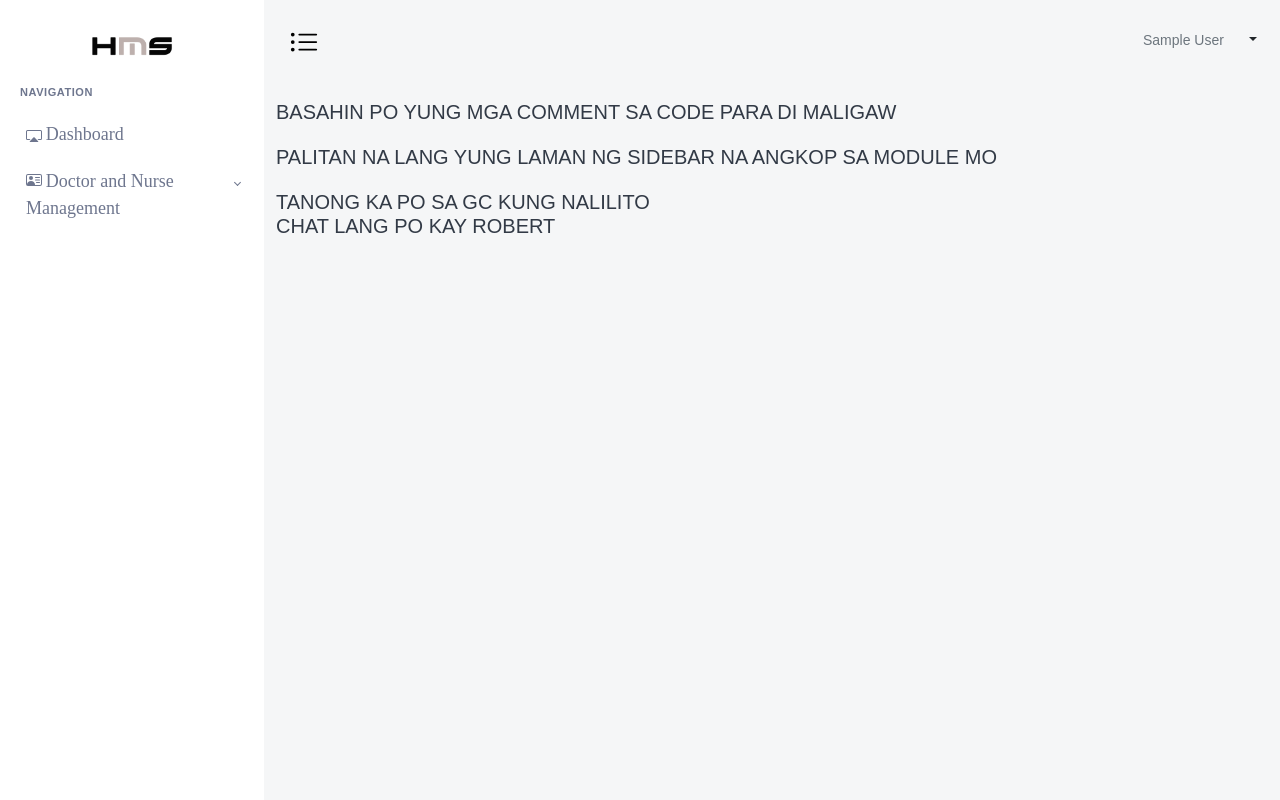
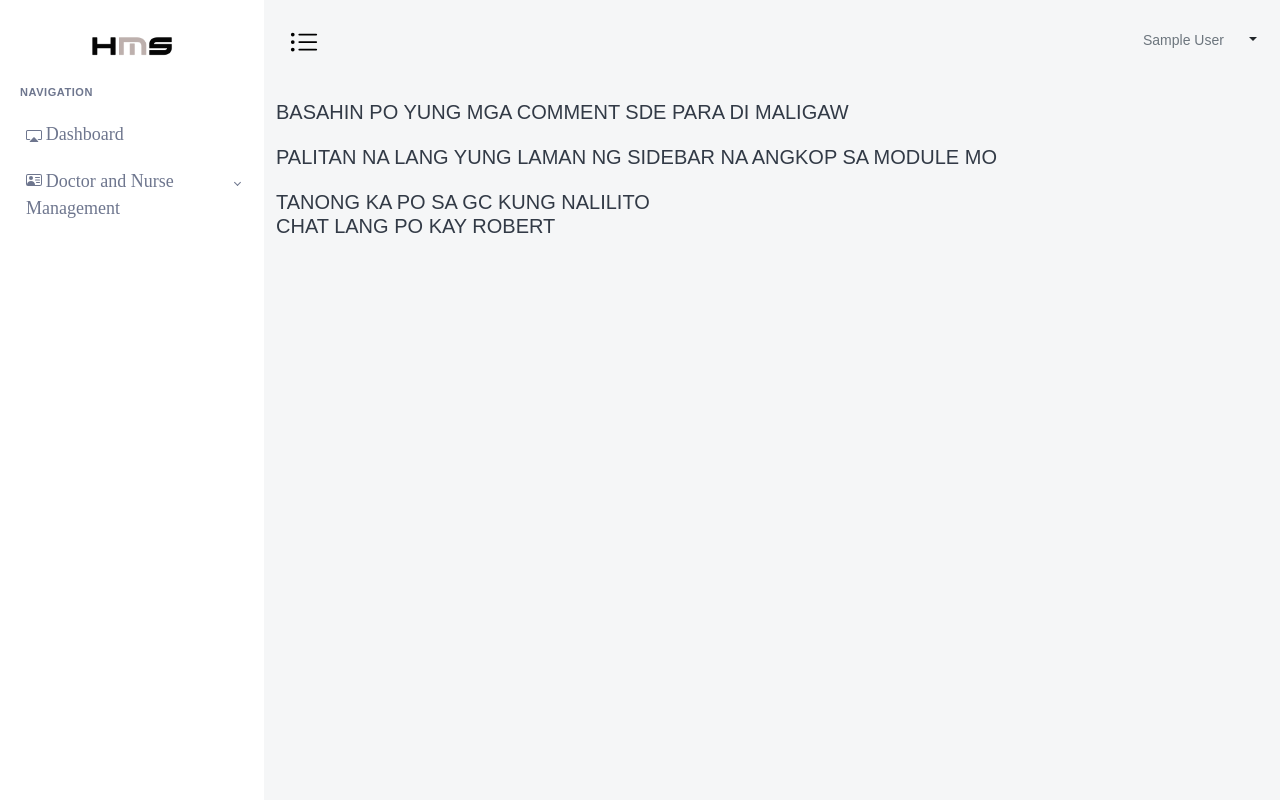
Before and after one commit to Aksel-zxy/HMS-CAPSTONE, a PHP site: the page made by backend/Doctor and Nurse Management/doctor_dashboard.php in a window 1280 px wide. Run offline with PHP 8.4, Linux system fonts and the light colour scheme; the visitor is signed in with stand-in values (Sample User, id 1); tables that the repository leaves empty or names only in its code hold one stand-in row (values such as "Sample post"); some libraries are stand-ins or nearby versions.

Commit message:
ytjytuty

```diff
--- a/backend/Doctor and Nurse Management/doctor_dashboard.php
+++ b/backend/Doctor and Nurse Management/doctor_dashboard.php
@@ -121,7 +121,7 @@ if (!$user) {
             </div>
             <!-- START CODING HERE -->
             <div class="container-fluid">
-                <h1>BASAHIN PO YUNG MGA COMMENT SA CODE PARA DI MALIGAW</h1> <br>
+                <h1>BASAHIN PO YUNG MGA COMMENT SDE PARA DI MALIGAW</h1> <br>
                 <h1>PALITAN NA LANG YUNG LAMAN NG SIDEBAR NA ANGKOP SA MODULE MO</h1> <br>
                 <H1>TANONG KA PO SA GC KUNG NALILITO</H1>
                 <H1>CHAT LANG PO KAY ROBERT</H1>
```
